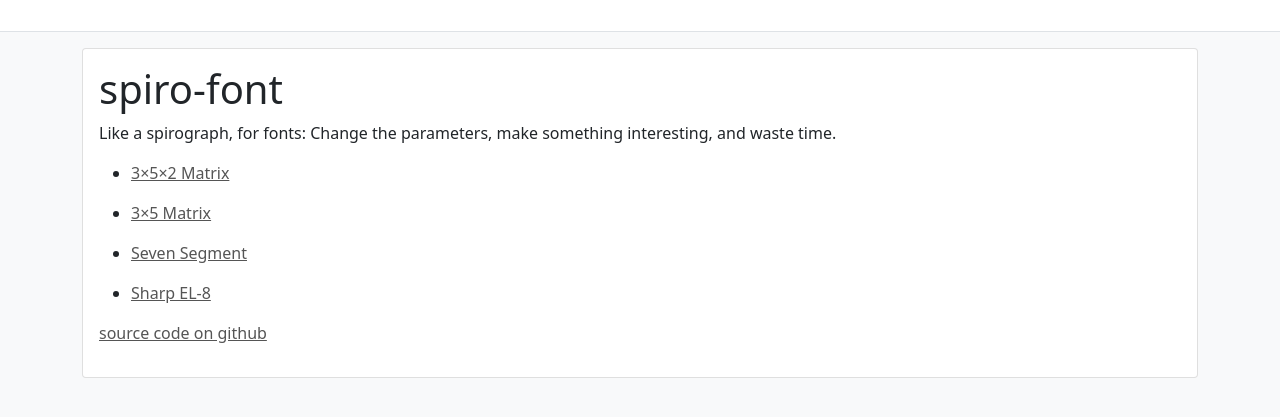
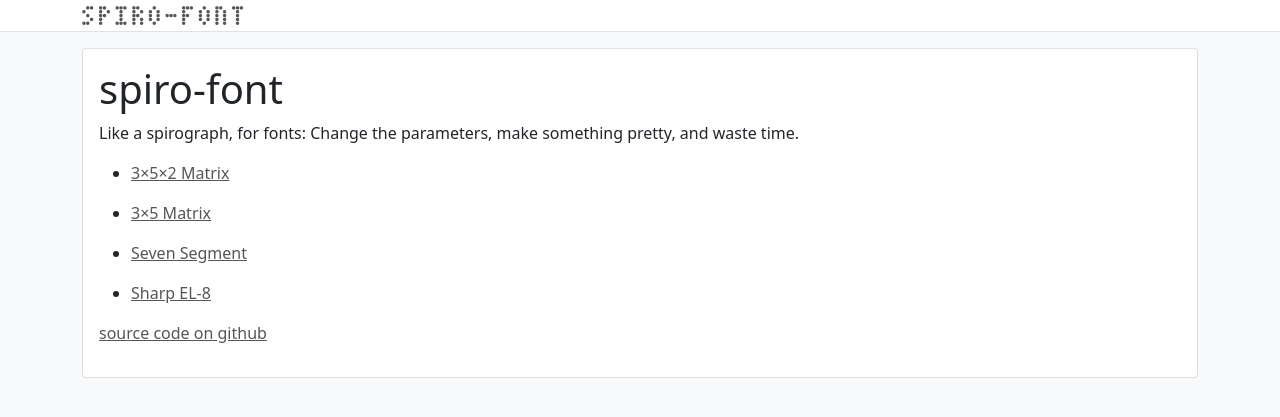
Before and after one commit to mccalluc/spiro-font, a Jekyll site: the page built from docs/index.md, in a window 1280 px wide. Shown: the top 417 px of the page. Built offline with Jekyll 4.4.1, drawn with Linux system fonts in a browser that asks for light colours.

Commit message:
add docs in app

```diff
--- a/docs/_config.yml
+++ b/docs/_config.yml
@@ -1,5 +1,5 @@
 title: spiro-font
-description: "Like a spirograph, for fonts: Change the parameters, make something interesting, and waste time."
+description: "Like a spirograph, for fonts: Change the parameters, make something pretty, and waste time."
 baseurl: "/spiro-font"
 url: "https://mccalluc.github.io"
 
--- a/docs/_layouts/home.html
+++ b/docs/_layouts/home.html
@@ -5,6 +5,7 @@ layout: default
 <style>
   .spiro-font {
     font-family: 'spiro-font';
+    display: block;
   }
 
   @font-face {
--- a/docs/index.md
+++ b/docs/index.md
@@ -5,7 +5,7 @@ layout: home
 
 # spiro-font
 
-Like a spirograph, for fonts: Change the parameters, make something interesting, and waste time.
+Like a spirograph, for fonts: Change the parameters, make something pretty, and waste time.
 
 {% for font in site.fonts %}
 {% capture url %}{{ site.baseurl }}{{ font.url }}{% endcapture %}
```
Also changed, not shown: docs/_layouts/fonts.html (+36 -1 lines), README.md.
